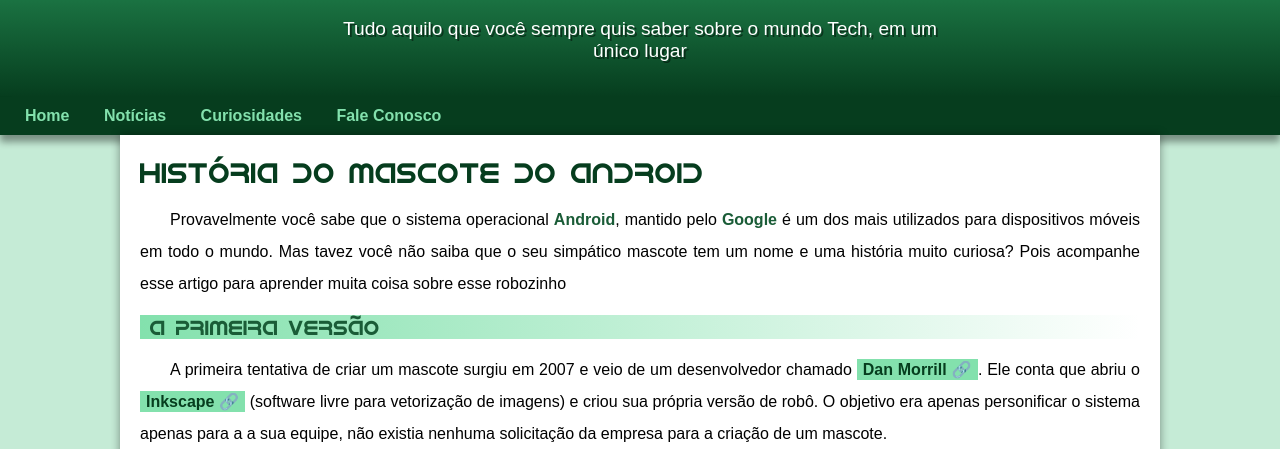
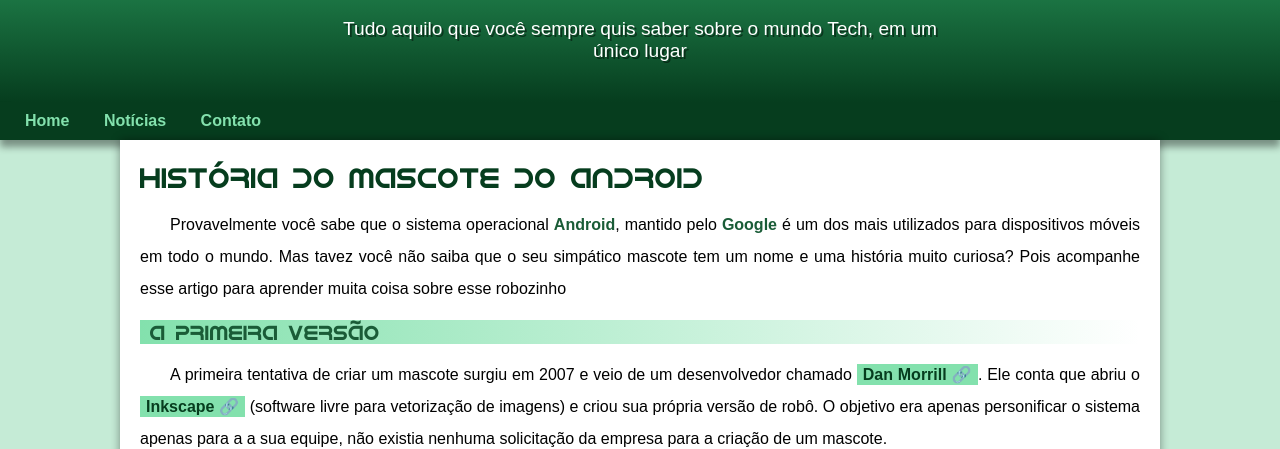
Before and after one commit to lucasaros/Cursoemvideo_AndroidSite, a plain HTML site: page index.html in a window 1280 px wide. Shown: the part 99-548 px from the top of the page. Drawn offline with Linux system fonts and the light colour scheme.

Commit message:
problema de padding resolvido

```diff
--- a/estilo/style.css
+++ b/estilo/style.css
@@ -59,7 +59,7 @@ header > p {
     font-family: var(--fonte-padrao);
     font-size: 1.2em;
 
-    padding: 0px 10px 35px 10px;
+    padding: 0px 10px 40px 10px;
 
     max-width: 600px;
     margin: auto;
--- a/index.html
+++ b/index.html
@@ -17,8 +17,7 @@
     <nav>
         <a href="#">Home</a>
         <a href="#">Notícias</a>
-        <a href="#">Curiosidades</a>
-        <a href="#">Fale Conosco</a>
+        <a href="#">Contato</a>
     </nav>
 
     <main>
```
